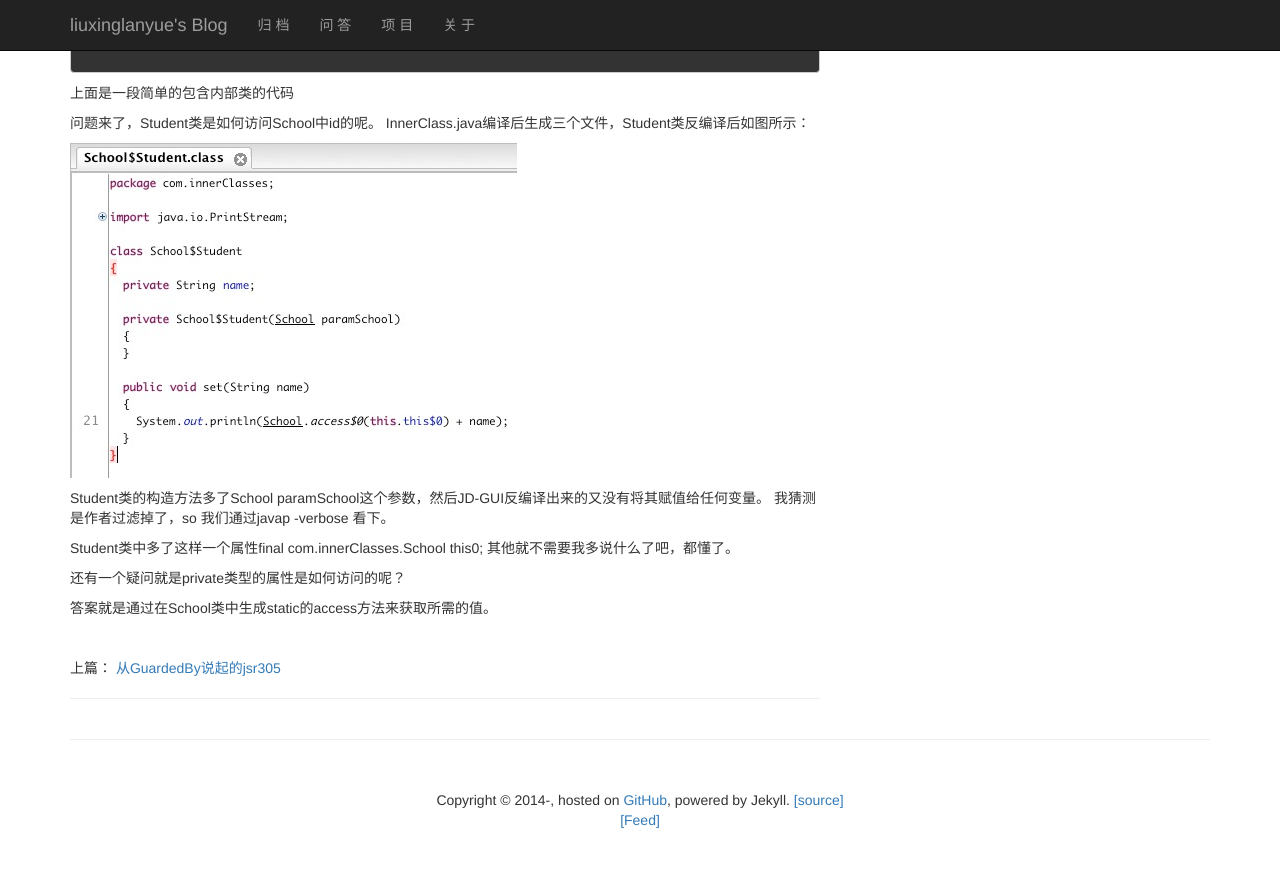
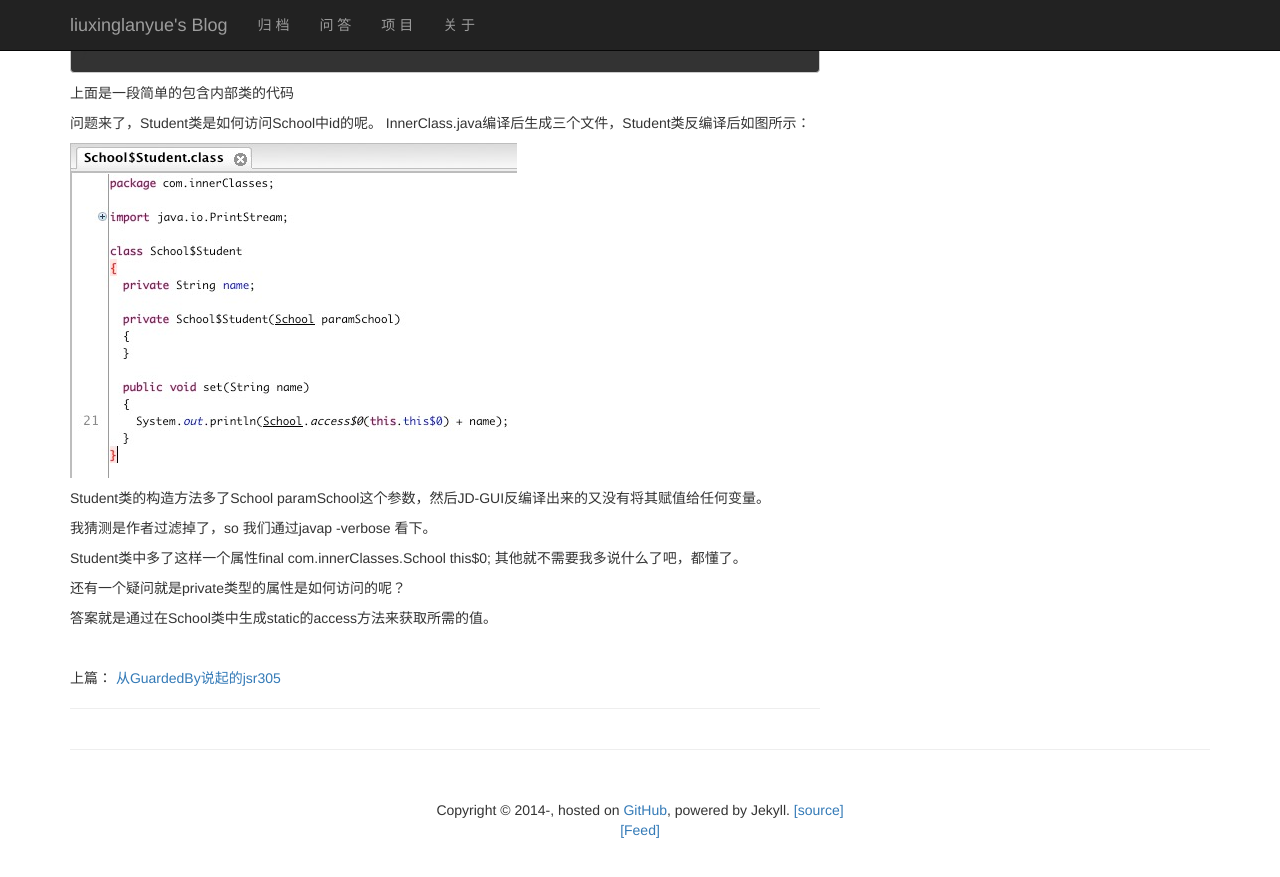
Before and after one commit to liuxinglanyue/blog, a Jekyll site: the page built from _posts/2014-12-22-inner-class.markdown, in a window 1280 px wide and 900 px high, scrolled down 610 px. Shown: the top 877 px of the window. Built offline with Jekyll 4.4.1, drawn with Linux system fonts in a browser that asks for light colours; nearby versions of some CDN libraries; Markdown is read by kramdown in place of the engine named in the settings; comment, search, counter and statistics services are not loaded.

Commit message:
Update 2014-12-22-inner-class.markdown

```diff
--- a/_posts/2014-12-22-inner-class.markdown
+++ b/_posts/2014-12-22-inner-class.markdown
@@ -44,9 +44,10 @@ InnerClass.java编译后生成三个文件，Student类反编译后如图所示
 ![hello](/img/inner-student.png)
 
 Student类的构造方法多了School paramSchool这个参数，然后JD-GUI反编译出来的又没有将其赋值给任何变量。
+
 我猜测是作者过滤掉了，so 我们通过javap -verbose 看下。
 
-Student类中多了这样一个属性final com.innerClasses.School this0; 其他就不需要我多说什么了吧，都懂了。
+Student类中多了这样一个属性final com.innerClasses.School this$0; 其他就不需要我多说什么了吧，都懂了。
 
 还有一个疑问就是private类型的属性是如何访问的呢？
 
```
